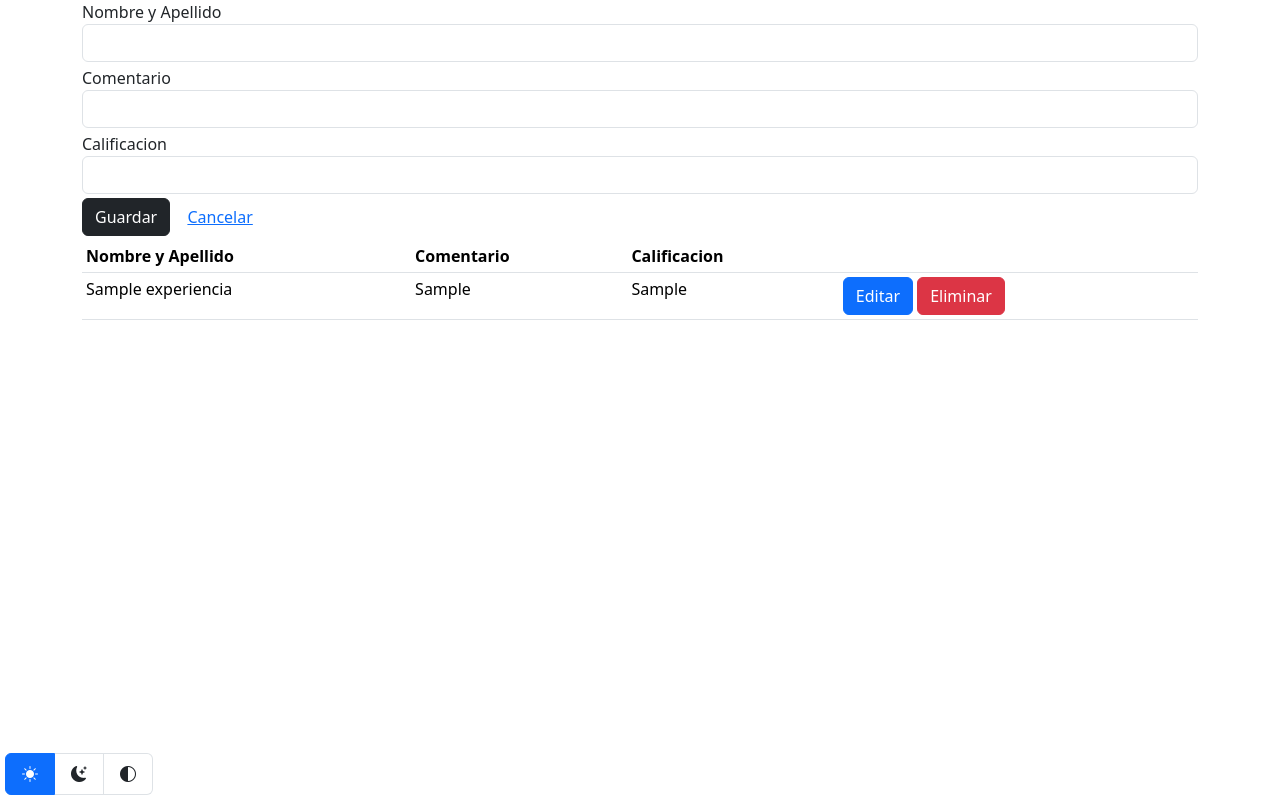
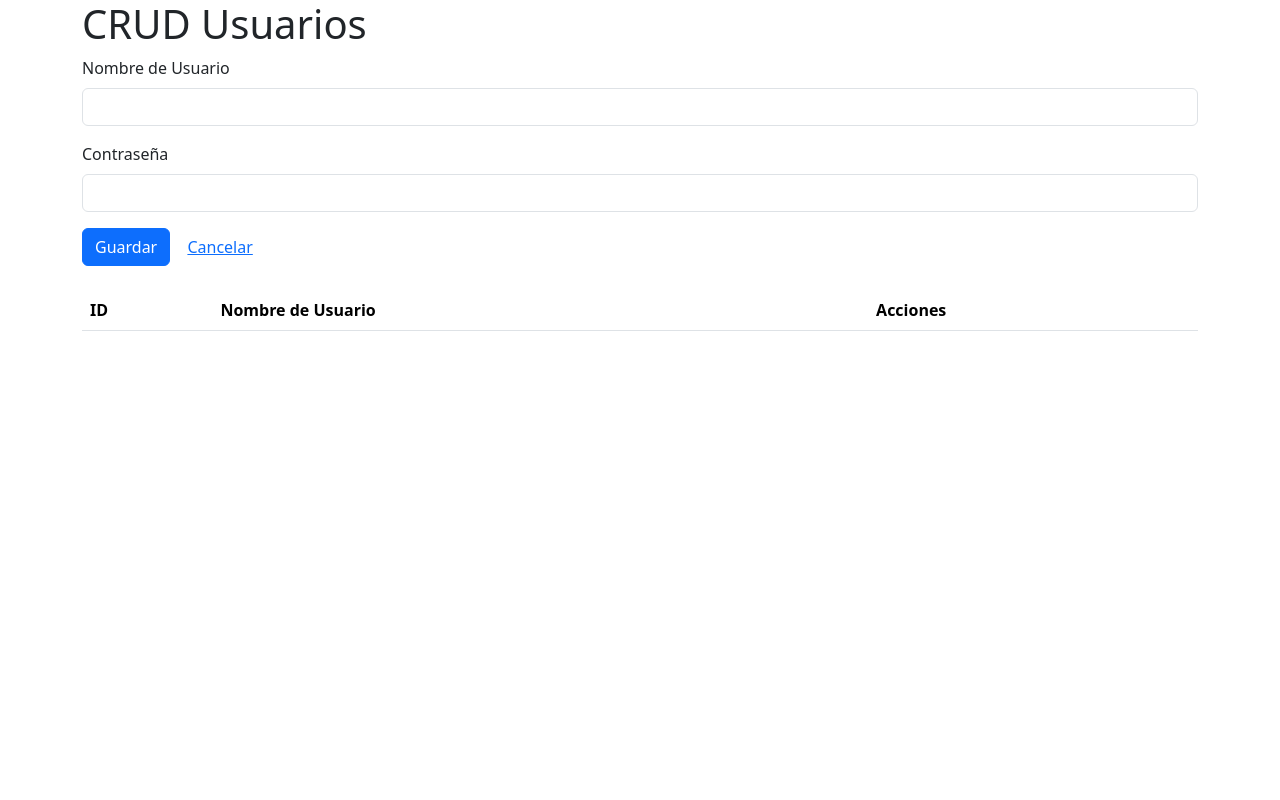
Before and after one commit to EdmundoVazquez-023/flask7b, a Flask app: page / in a window 1280 px wide. Run offline with Flask 3, Linux system fonts and the light colour scheme; tables that the repository leaves empty or names only in its code hold one stand-in row (values such as "Sample post"); lists and menus that the app fills with data are empty; some libraries are stand-ins or nearby versions.

Commit message:
Update app.html

```diff
--- a/templates/app.html
+++ b/templates/app.html
@@ -1,225 +1,105 @@
-
-
 <!DOCTYPE html>
 <html lang="es">
 <head>
     <meta charset="UTF-8">
     <meta name="viewport" content="width=device-width, initial-scale=1.0">
-
-    <link href="https://cdn.jsdelivr.net/npm/bootstrap@5.3.3/dist/css/bootstrap.min.css" rel="stylesheet" integrity="sha384-QWTKZyjpPEjISv5WaRU9OFeRpok6YctnYmDr5pNlyT2bRjXh0JMhjY6hW+ALEwIH" crossorigin="anonymous">
-
-    <script src="https://code.jquery.com/jquery-3.7.1.min.js" integrity="sha256-/JqT3SQfawRcv/BIHPThkBvs0OEvtFFmqPF/lYI/Cxo=" crossorigin="anonymous"></script>
-
+    <title>CRUD Usuarios</title>
+    <link href="https://cdn.jsdelivr.net/npm/bootstrap@5.3.3/dist/css/bootstrap.min.css" rel="stylesheet">
+    <script src="https://code.jquery.com/jquery-3.7.1.min.js"></script>
     <script src="https://js.pusher.com/8.2.0/pusher.min.js"></script>
-
-    <title>App</title>
 </head>
 <body>
     <div class="container">
-      <form id="frmEncuestas" method="post">
-          <input type="hidden" id="id" name="id">
+        <h1>CRUD Usuarios</h1>
 
-          <div class="mb-1">
-              <label for="temperatura">Nombre y Apellido</label>
-              <input type="text" id="nombreApellido" name="nombreApellido" class="form-control">
+        <!-- Formulario para crear o actualizar usuarios -->
+        <form id="frmUsuario" method="post">
+            <input type="hidden" id="id_usuario" name="id_usuario">
+            <div class="mb-3">
+                <label for="nombre_usuario" class="form-label">Nombre de Usuario</label>
+                <input type="text" id="nombre_usuario" name="nombre_usuario" class="form-control">
             </div>
-          <div class="mb-1">
-              <label for="humedad">Comentario</label>
-              <input type="text" id="Comentario" name="Comentario" class="form-control">
+            <div class="mb-3">
+                <label for="contrasena" class="form-label">Contraseña</label>
+                <input type="password" id="contrasena" name="contrasena" class="form-control">
             </div>
+            <button id="guardar" class="btn btn-primary">Guardar</button>
+            <button type="reset" class="btn btn-link">Cancelar</button>
+        </form>
 
-               <div class="mb-1">
-              <label for="humedad">Calificacion</label>
-              <input type="number" id="Calificacion" name="Calificacion" class="form-control">
-          </div>
-          <div class="mb-1">
-              <button id="guardar" name="guardar" class="btn btn-dark">Guardar</button>
-              <button type="reset" id="cancelar" name="cancelar" class="btn btn-link">Cancelar</button>
-          </div>
-      </form>
-      <table class="table table-sm">
+        <!-- Tabla para mostrar los usuarios -->
+        <table class="table table-striped mt-4">
             <thead>
                 <tr>
-            <th>Nombre y Apellido</th>
-            <th>Comentario</th>
-            <th>Calificacion</th>
-            <th></th>
+                    <th>ID</th>
+                    <th>Nombre de Usuario</th>
+                    <th>Acciones</th>
                 </tr>
             </thead>
-        <tbody id="tbodyEncuestas"></tbody>
+            <tbody id="tbodyUsuarios"></tbody>
         </table>
     </div>
 
-    <script src="https://cdn.jsdelivr.net/npm/bootstrap@5.3.3/dist/js/bootstrap.bundle.min.js" integrity="sha384-YvpcrYf0tY3lHB60NNkmXc5s9fDVZLESaAA55NDzOxhy9GkcIdslK1eN7N6jIeHz" crossorigin="anonymous"></script>
-
-    <link rel="stylesheet" href="https://cdn.jsdelivr.net/npm/bootstrap-icons@1.11.3/font/bootstrap-icons.min.css">
-    <div class="app-float-button bg-body" style="z-index: 3; position: fixed; bottom: 5px; left: 5px; cursor: pointer;">
-        <ul class="list-group list-group-horizontal">
-            <li class="list-group-item" data-bs-theme-value="light">
-                <i class="bi bi-sun-fill"></i>
-            </li>
-            <li class="list-group-item" data-bs-theme-value="dark">
-                <i class="bi bi-moon-stars-fill"></i>
-            </li>
-            <li class="list-group-item" data-bs-theme-value="auto">
-                <i class="bi bi-circle-half"></i>
-            </li>
-        </ul>
-    </div>
     <script>
-        /*!
-        * Color mode toggler for Bootstrap's docs (https://getbootstrap.com/)
-        * Copyright 2011-2022 The Bootstrap Authors
-        * Licensed under the Creative Commons Attribution 3.0 Unported License.
-        */
-
-        /** Reescrito */
-
-        var bootstrapTheme = localStorage.getItem("theme")
-
-        function getPreferredTheme() {
-            if (bootstrapTheme) {
-                return bootstrapTheme
+        // Cargar usuarios al cargar la página
+        function cargarUsuarios() {
+            $.get("/usuarios", function (usuarios) {
+                $("#tbodyUsuarios").html("");
+                usuarios.forEach(function (usuario) {
+                    $("#tbodyUsuarios").append(`
+                        <tr>
+                            <td>${usuario.Id_Usuario}</td>
+                            <td>${usuario.Nombre_Usuario}</td>
+                            <td>
+                                <button class="btn btn-primary btn-editar" data-id="${usuario.Id_Usuario}">Editar</button>
+                                <button class="btn btn-danger btn-eliminar" data-id="${usuario.Id_Usuario}">Eliminar</button>
+                            </td>
+                        </tr>
+                    `);
+                });
+            });
         }
 
-            return window.matchMedia("(prefers-color-scheme: dark)").matches ? "dark" : "light"
-        }
+        // Editar usuario usando ruta sin query string
+        $(document).on("click", ".btn-editar", function () {
+            const id_usuario = $(this).data("id");
+            $.get(`/editar/${id_usuario}`, function (usuario) {
+                $("#id_usuario").val(usuario.Id_Usuario);
+                $("#nombre_usuario").val(usuario.Nombre_Usuario);
+                $("#contrasena").val(usuario.Contrasena);
+            });
+        });
 
-        function setTheme(theme) {
-            if (theme === "auto" && window.matchMedia("(prefers-color-scheme: dark)").matches) {
-                document.documentElement.setAttribute("data-bs-theme", "dark")
-            }
-            else {
-                document.documentElement.setAttribute("data-bs-theme", ((theme == "auto") ? "light" : theme))
-            }
-        }
+        // Eliminar usuario usando ID en la URL
+        $(document).on("click", ".btn-eliminar", function () {
+            if (!confirm("¿Seguro que deseas eliminar este usuario?")) return;
+            const id_usuario = $(this).data("id");
+            $.post(`/eliminar/${id_usuario}`, function () {
+                cargarUsuarios();
+            });
+        });
 
-        function showActiveTheme(theme) {
-            $("[data-bs-theme-value]").removeClass("bg-primary text-white active")
-            $(`[data-bs-theme-value="${theme}"]`).addClass("bg-primary text-white active")
-        }
+        // Guardar o actualizar usuario
+        $("#frmUsuario").submit(function (event) {
+            event.preventDefault();
+            const url = $("#id_usuario").val() ? "/guardar" : "/guardar";
+            $.post(url, $(this).serialize(), function () {
+                $("#frmUsuario").get(0).reset();
+                cargarUsuarios();
+            });
+        });
 
-        $(document).on("click", '[data-bs-theme-value]', function (event) {
-            const theme = this.getAttribute("data-bs-theme-value")
-            localStorage.setItem("theme", theme)
-            setTheme(theme)
-            showActiveTheme(theme)
-        })
+        // Cargar usuarios al inicio
+        $(document).ready(function () {
+            cargarUsuarios();
 
-        window.matchMedia("(prefers-color-scheme: dark)").addEventListener("change", function (event) {
-            if (bootstrapTheme !== "light"
-            || bootstrapTheme !== "dark") {
-                setTheme(getPreferredTheme())
-            }
-        })
-
-        document.addEventListener("DOMContentLoaded", function (event) {
-            setTheme(bootstrapTheme)
-            showActiveTheme(getPreferredTheme())
-        })
-    </script>
-
-<!----------------------------------------------------------- Seguir modificando  ----------------------------------------------------------------------->
-
-
-    <script>
-        window.addEventListener("load", function (event) {
-            function buscar() {
-                $.get("/buscar", function (respuesta) {
-                    $("#tbodyEncuestas").html("")
-
-
-                    for (var x in respuesta) {
-                        var encuesta = respuesta[x]
-
-
-
-                        $("#tbodyEncuestas").append(`<tr>
-                            <td>${encuesta[1]}</td>
-                            <td>${encuesta[2]}</td>
-                            <td>${encuesta[3]}</td>
-
-
-                            <td>
-                                <button class="btn btn-primary btn-editar" data-id="${encuesta["Id_Experiencia"]}">Editar</button>
-                                <button class="btn btn-danger btn-eliminar" data-id="${encuesta["Id_Experiencia"]}">Eliminar</button>
-                            </td>
-                        </tr>`)
-                    }
-                })
-            }
-
-            buscar()
-
-            $(document).on("click", ".btn-editar", function (event) {
-                var id = $(this).attr("data-id")
-
-                $.get("/editar", {id: id}, function (respuesta) {
-                    console.log(respuesta)
-                    var encuesta = respuesta[0]
-
-                    $("#id")
-                    .val(encuesta["Id_Experiencia"])
-                    .trigger("focus")
-
-                    $("#nombreApellido").val(encuesta["NombreApellido"])
-                    $("#comentario").val(encuesta["Comentario"])
-                        $("#calificacion").val(encuesta["Calificacion"])
-                })
-            })
-
-            $(document).on("click", ".btn-eliminar", function (event) {
-                if (!confirm("¿Quieres eliminar este registro? dale compare")) {
-                    return
-                }
-
-                var id = $(this).attr("data-id")
-
-                $.post("/eliminar", {id: id})
-            })
-
-            $("#frmEncuestas")
-            .submit(function (event)  {
-                event.preventDefault()
-
-                $.post("/guardar", $(this).serialize(), function (respuesta) {
-                    $("#frmEncuestas").get(0).reset()
-                })
-            })
-            .on("reset", function (event) {
-                $("#id").val("")
-            })
-
-            Pusher.logToConsole = true
-            // cambiar pusher key --->
-            var pusher = new Pusher("e7b4efacf7381f83e05e", {
-                cluster: "us2"
-            })
-
-            // Canal ---> Donde se concentran los hilos con los clientes conectados
-            var channel = pusher.subscribe("canalRegistroEncuesta");
-
-            // Evento --> El código que se accionará con la información enviada o el uso del canal
-            channel.bind("registroEventoEncuests", function (encuesta) {
-                // 1. Notificar el evento
-                // alert("Ocurrió el evento")
-
-                // 2. Recibir información enviada en el evento
-                // console.log(temperaturaHumedad)
-
-                // 3. Trabajar información enviada por el evento
-                /**
-                $("#tbodyTemperaturaHumedad").prepend(`<tr>
-                    <td>${temperaturaHumedad.temperatura}</td>
-                    <td>${temperaturaHumedad.humedad}</td>
-                    <td></td>
-                </tr>`)
-                */
-
-                // 4. Mandar a llamar otro código luego del evento
-                buscar()
-            })
-        })
+            // Pusher para actualizaciones en tiempo real
+            const pusher = new Pusher("970a7d4d6af4b86adcc6", { cluster: "us2" });
+            const channel = pusher.subscribe("canalUsuarios");
+            channel.bind("actualizacion", function () {
+                cargarUsuarios();
+            });
+        });
     </script>
 </body>
 </html>
```
Lines whose indentation alone changed are shown as unchanged.
